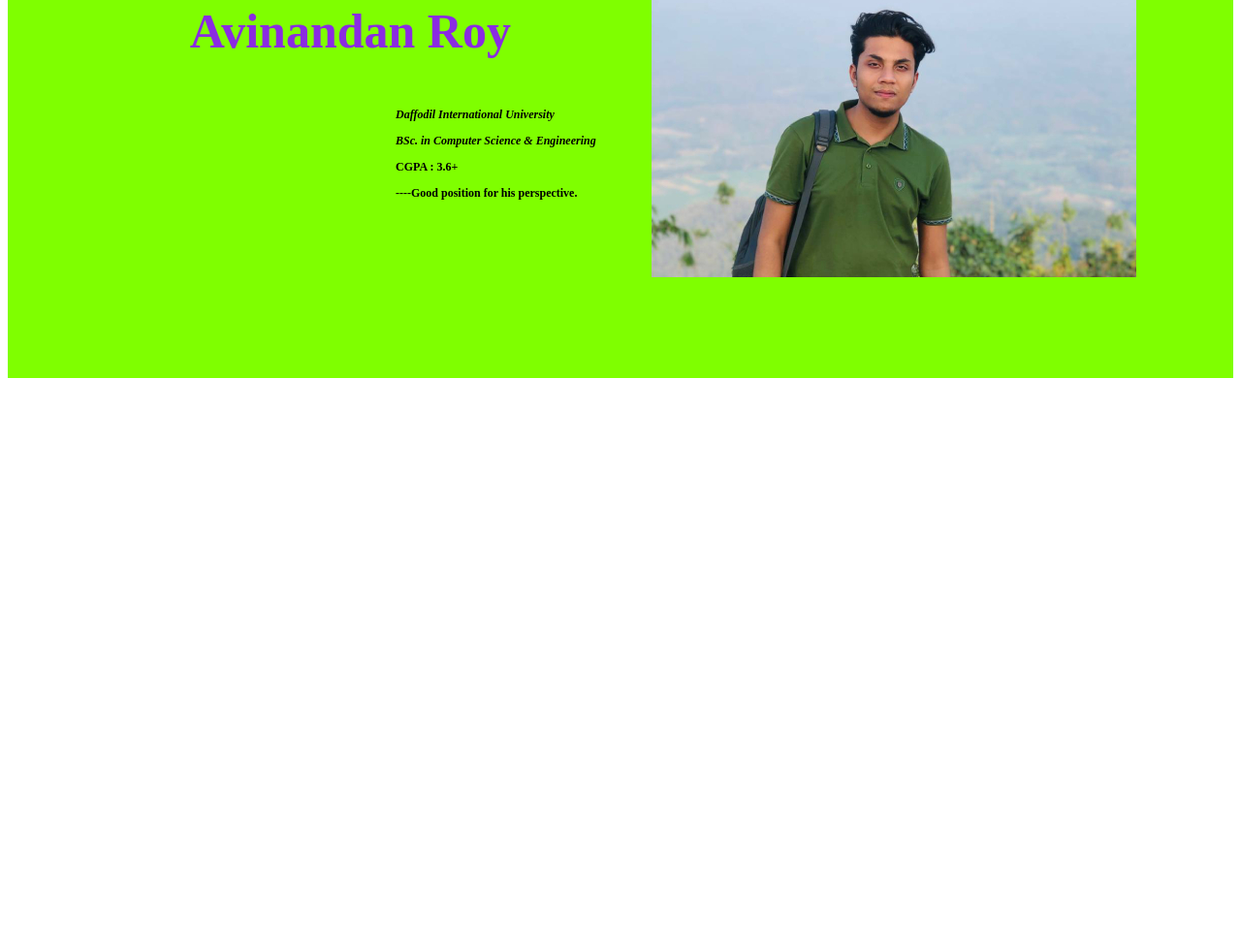
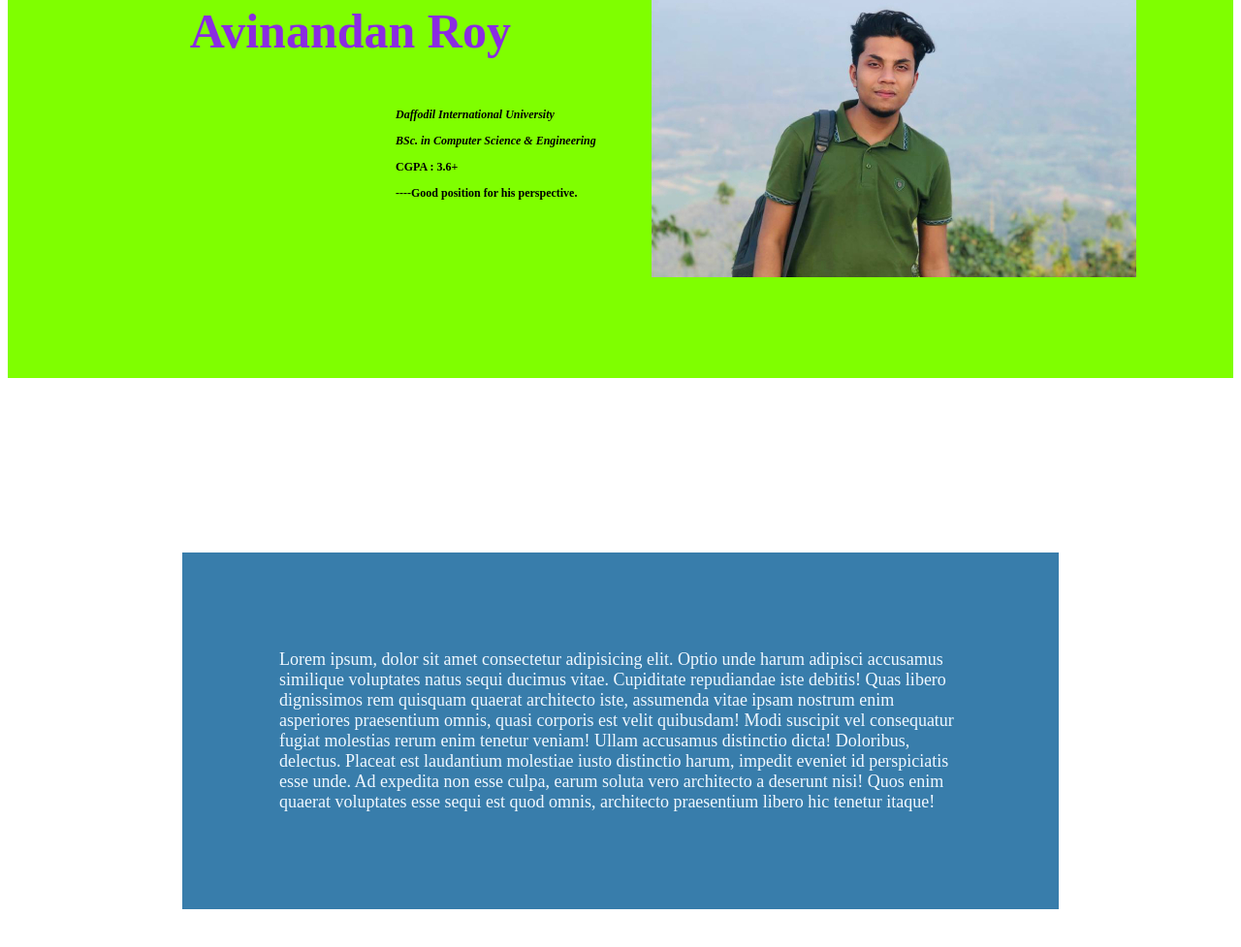
Before and after one commit to AvinandanRoy/Basic-css1, a plain HTML site: page index.html in a window 1280 px wide. Shown: the part 155-1132 px from the top of the page at 97% size. Before the commit the page ends 800 px from the top, so only its background shows below. Drawn offline with Linux system fonts and the light colour scheme.

Commit message:
lorem100 going

```diff
--- a/index.css
+++ b/index.css
@@ -20,3 +20,13 @@
     padding-left: 300px;
     font-weight: 700;
 }
+
+.second{
+    margin: 180px;
+    background-color: rgb(56, 125, 171);
+}
+.pompom{
+    padding: 100px;
+    font-size: 18px;
+    color: aliceblue;
+}
--- a/index.html
+++ b/index.html
@@ -25,6 +25,12 @@
 
     </div>
 
+    <div class="second">
+        <p class="pompom">
+            Lorem ipsum, dolor sit amet consectetur adipisicing elit. Optio unde harum adipisci accusamus similique voluptates natus sequi ducimus vitae. Cupiditate repudiandae iste debitis! Quas libero dignissimos rem quisquam quaerat architecto iste, assumenda vitae ipsam nostrum enim asperiores praesentium omnis, quasi corporis est velit quibusdam! Modi suscipit vel consequatur fugiat molestias rerum enim tenetur veniam! Ullam accusamus distinctio dicta! Doloribus, delectus. Placeat est laudantium molestiae iusto distinctio harum, impedit eveniet id perspiciatis esse unde. Ad expedita non esse culpa, earum soluta vero architecto a deserunt nisi! Quos enim quaerat voluptates esse sequi est quod omnis, architecto praesentium libero hic tenetur itaque!
+        </p>
+    </div>
+
 </body>
 
 </html>
```
